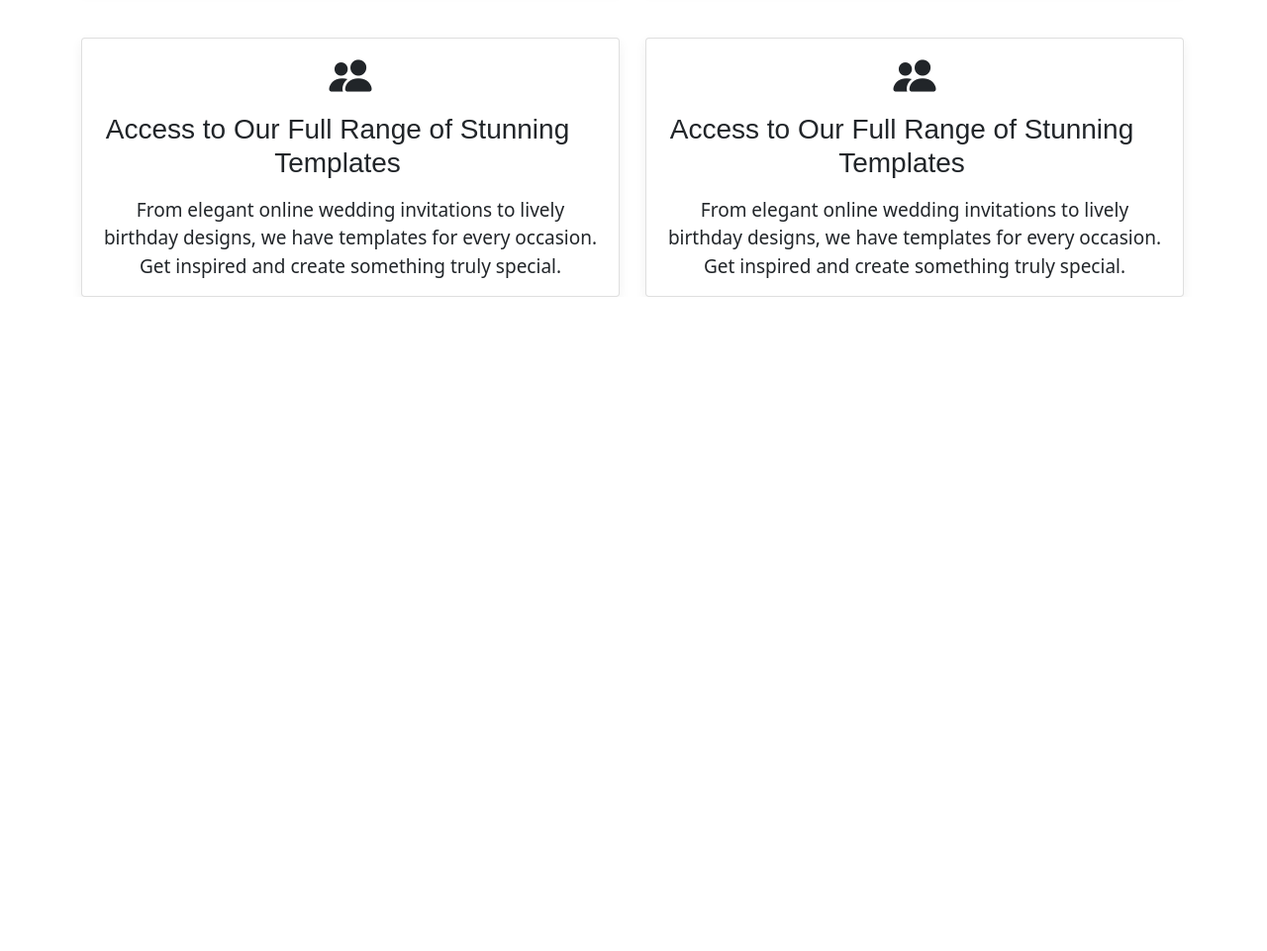
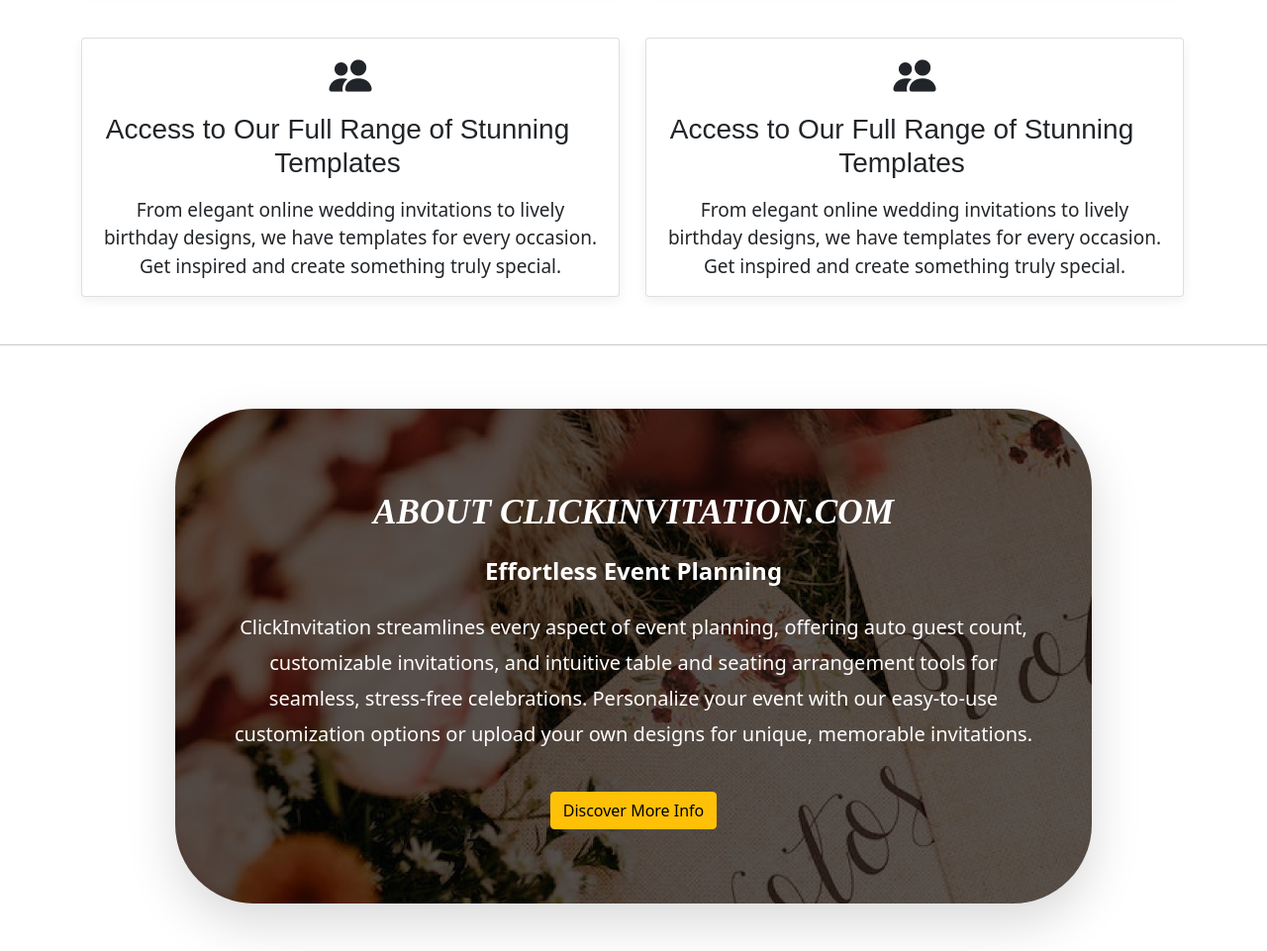
Before and after one commit to Aishakashif93/e--project-1, a plain HTML site: page index.html in a window 1280 px wide. Shown: the part 2449-3410 px from the top of the page at 99% size. Before the commit the page ends 2749 px from the top, so only its background shows below. Drawn offline with nearby package versions, Linux system fonts and the light colour scheme; a web font is replaced by a local one.

Commit message:
upload about section

```diff
--- a/index.html
+++ b/index.html
@@ -159,7 +159,7 @@
   </div>
 </div></div>
   </div>
-    <div class="row mt-5 d-flex justify-content-center align-items-center">
+    <div class="row mt-5 d-flex justify-content-center align-items-center mb-5">
   <div class="col-12 col-md-6 col-lg-6"><div class="card" style="width: 34rem;box-shadow: 0 4px 12px rgba(0, 0, 0, 0.06);">
   <div class="card-body">
     <i class="bi bi-people-fill"></i>
@@ -182,6 +182,34 @@
 </div>
     </section>
 
+<hr class="mt-4" style="margin-top: 3%;">
+
+      <section class="about-section py-5">
+  <div class="container w-100">
+    <div class="row justify-content-center">
+
+      <div class="col-lg-10 col-md-11 col-12">
+        <div class="about-card text-center">
+          <h1 class="about-title mt-4">ABOUT CLICKINVITATION.COM</h1>
+          <h2 class="about-subtitle mt-4">Effortless Event Planning</h2>
+
+          <p class="about-text mt-4">
+            ClickInvitation streamlines every aspect of event planning, offering auto guest count,
+            customizable invitations, and intuitive table and seating arrangement tools for seamless,
+            stress-free celebrations. Personalize your event with our easy-to-use customization options
+            or upload your own designs for unique, memorable invitations.
+          </p>
+
+          <button class="btn btn-warning custom-btn mt-3 mb-4">
+            Discover More Info
+          </button>
+        </div>
+      </div>
+
+    </div>
+  </div>
+</section>
+
 
     <script src="https://cdn.jsdelivr.net/npm/bootstrap@5.0.2/dist/js/bootstrap.bundle.min.js" integrity="sha384-MrcW6ZMFYlzcLA8Nl+NtUVF0sA7MsXsP1UyJoMp4YLEuNSfAP+JcXn/tWtIaxVXM" crossorigin="anonymous"></script>
   </body>
--- a/style.css
+++ b/style.css
@@ -340,36 +340,36 @@ img.img-fluid.about-img {
     background: #ffffff;
     padding: 60px 50px;
     border-radius: 5rem;
-
-  /* Box Shadow */
     box-shadow: 0 20px 50px rgba(0, 0, 0, 0.15);
-
     transition: all 0.3s ease-in-out;
-
+ max-width: 1100px;
+    height: 500px;
+    width: 100%;
+    margin: 0 auto;
 }
 
 /* Title */
 .about-title {
-  font-size: 38px;
-  font-weight: 800;
-  margin-bottom: 10px;
-  color: #000;
+    font-size: 2.2rem;
+    font-weight: 700;
+    margin-bottom: 1rem;
+    color: #ffffff !important;
 }
 
 /* Subtitle */
 .about-subtitle {
   font-size: 24px;
   font-weight: 600;
-  color: black
+  color: rgb(255, 255, 255)
 
 }
 
 /* Paragraph text */
 .about-text {
-  font-size: 17px;
-  line-height: 1.8;
-  color: #555;
-  margin-bottom: 35px;
+    font-size: 20px !important;
+    line-height: 1.6;
+    color: #fffdfd !important;
+    margin-bottom: 1.5rem;
 }
 
 /* Button custom style */
@@ -448,3 +448,6 @@ hr {
     font-size: 1rem;
   }
 }
+.about-card.text-center {
+    background-image: url(./abot-img.png);
+}
```
Also changed, not shown: abot-img.png (added). Lines whose indentation alone changed are shown as unchanged.
